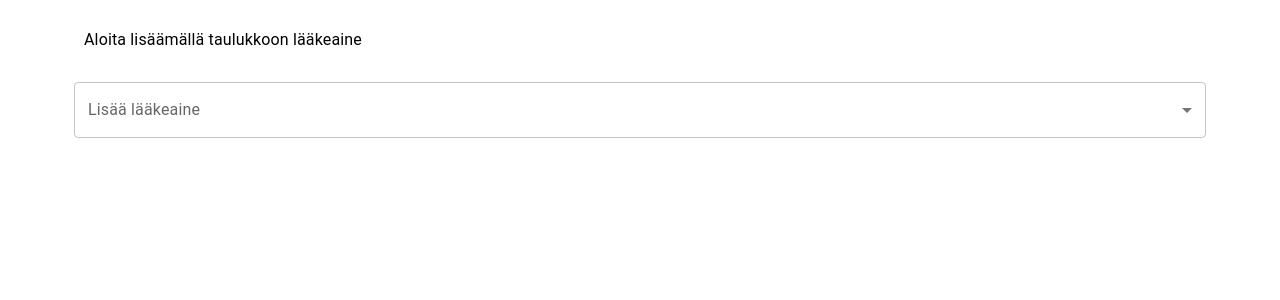
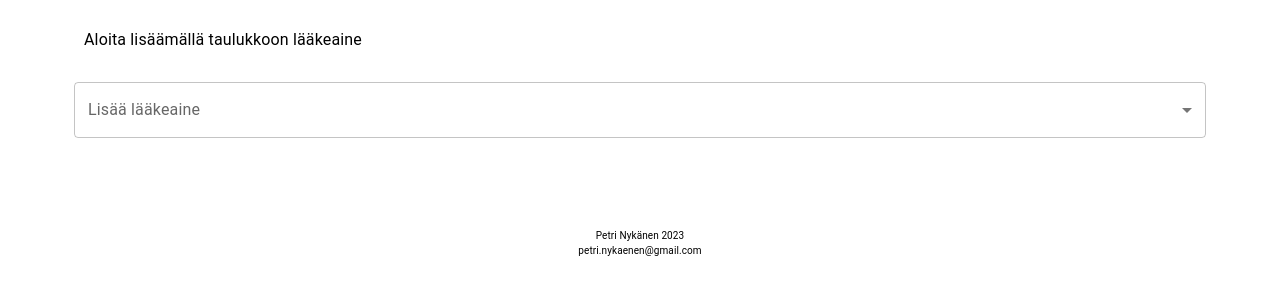
Before and after one commit to petri-nykanen/kipukasettilaskuri, a React (Create React App) app: page / in a window 1280 px wide. Shown: the top 300 px of the page. Built offline with nearby package versions, Linux system fonts and the light colour scheme.

Commit message:
Yhteystiedot lisätyy

```diff
--- a/src/App.tsx
+++ b/src/App.tsx
@@ -2,6 +2,7 @@ import { Button, Container, Typography } from '@mui/material';
 import React, { useContext, useRef, } from 'react';
 import { Bolus } from './components/Bolus';
 import { BolusYhteensa } from './components/BolusYhteensa';
+import { Footer } from './components/Footer';
 import { Taulukko } from './components/Taulukko';
 import { Valinta } from './components/Valinta';
 import { Yhteensa } from './components/Yhteensa';
@@ -98,6 +99,7 @@ function App() {
       </Container>
       :<></>
       }
+    <Footer/>
     </Container>
 
   </>
--- /dev/null
+++ b/src/components/Footer.tsx
@@ -0,0 +1,16 @@
+import { Typography } from '@mui/material'
+import React from 'react'
+
+export const Footer : React.FC = () : React.ReactElement => {
+  return (
+    <Typography
+    paddingTop={10}
+    paddingBottom={1}
+    textAlign={"center"}
+    fontSize={10}
+    margin={"auto"}
+    >Petri Nykänen {new Date().getFullYear()}{<br></br>}
+    petri.nykaenen@gmail.com
+    </Typography>
+  )
+}
```
